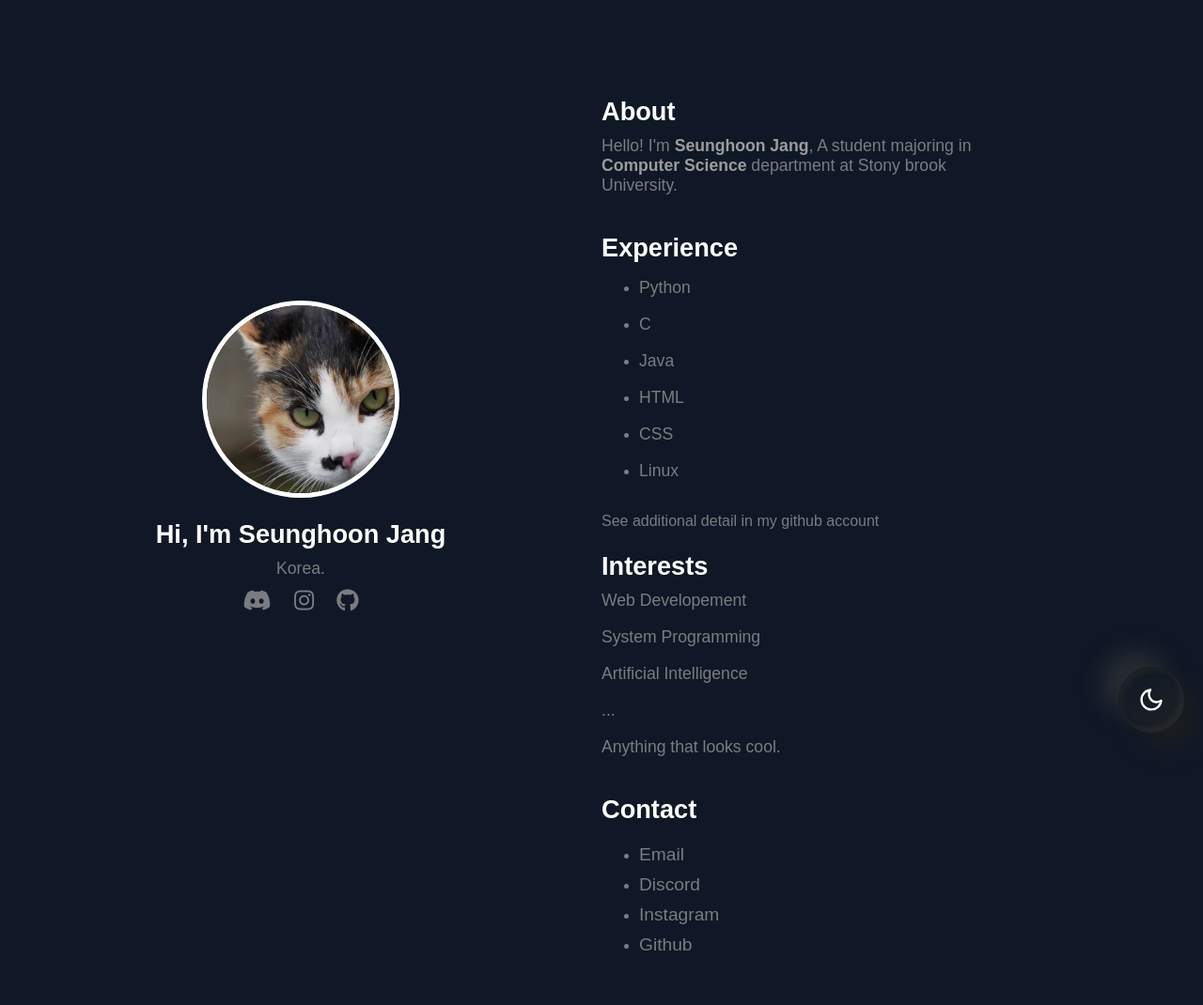
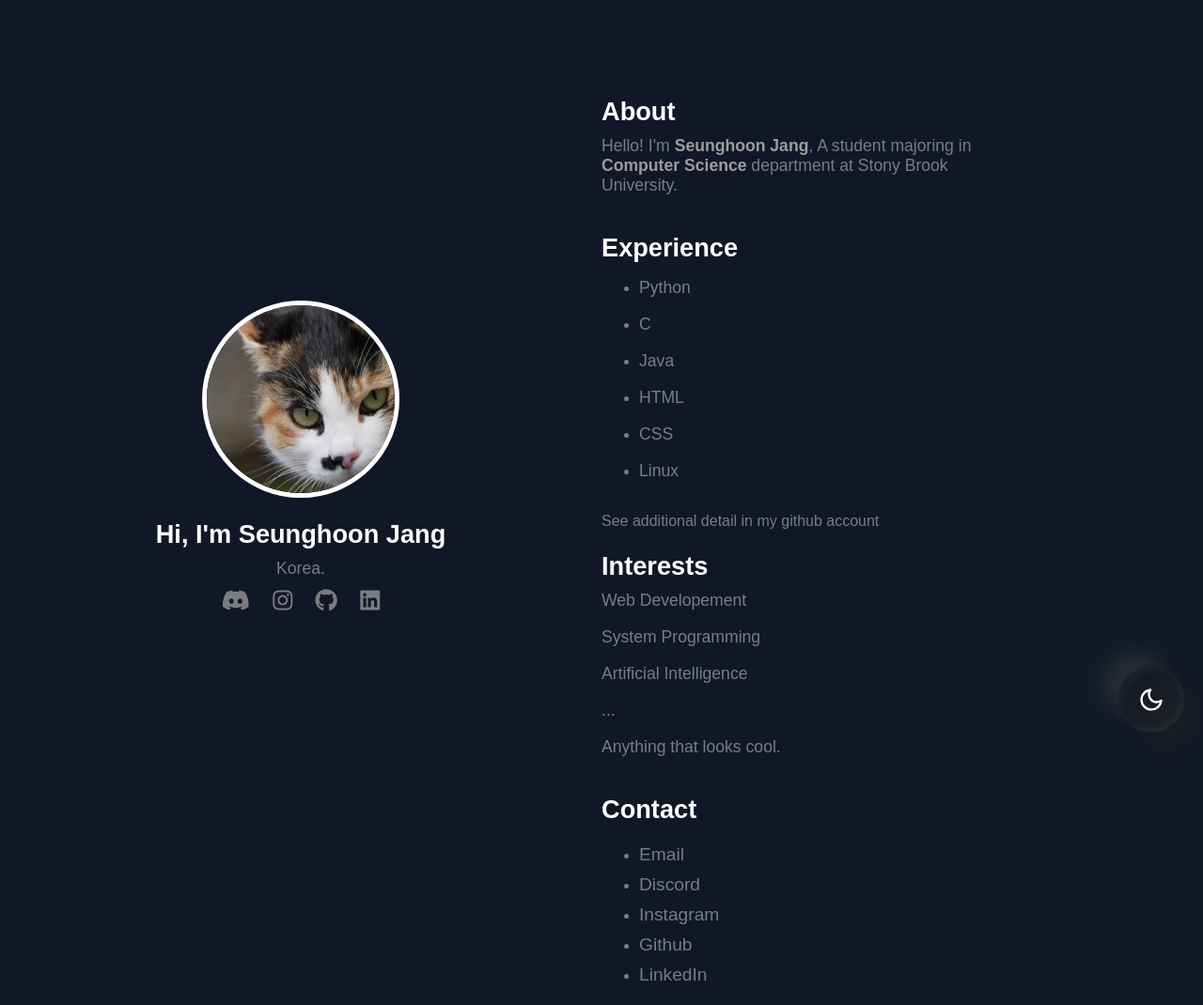
Before and after one commit to Seunghhon/myportfolio, a plain HTML site: page index.html in a window 1280 px wide. Shown: the whole page at 94% size. Before the commit the page ends 1038 px from the top, so only its background shows below. Drawn offline with nearby package versions, Linux system fonts and the light colour scheme; a web font is replaced by a local one.

Commit message:
Add LinkedIn link and fix university name

```diff
--- a/index.html
+++ b/index.html
@@ -18,10 +18,11 @@
             <a href="https://discord.com/users/726826031511765013"><i class="fab fa-discord"></i></a>
             <a href="https://www.instagram.com/seunghhon/"><i class="fab fa-instagram"></i></a>
             <a href="https://github.com/Seunghhon"><i class="fab fa-github"></i></a>
+            <a href="https://www.linkedin.com/in/seunghoon-jang-057703384/"><i class="fab fa-linkedin"></i></a>
         </div>
         <div class="section-2">
             <h2>About</h2>
-            <p>Hello! I'm <u>Seunghoon Jang</u>, A student majoring in <u>Computer Science</u> department at Stony brook University.</p>
+            <p>Hello! I'm <u>Seunghoon Jang</u>, A student majoring in <u>Computer Science</u> department at Stony Brook University.</p>
             <h2>Experience</h2>
             <ul>
                 <li><p>Python</p></li>
@@ -44,6 +45,7 @@
                 <li><a href="https://discord.com/users/726826031511765013">Discord</a></li>
                 <li><a href="https://www.instagram.com/seunghhon/">Instagram</a></li>
                 <li><a href="https://github.com/Seunghhon">Github</a></li>
+                <li><a href="https://www.linkedin.com/in/seunghoon-jang-057703384/">LinkedIn</a></li>
             </ul>
         </div>
         <div class="theme-container shadow-dark">
```
